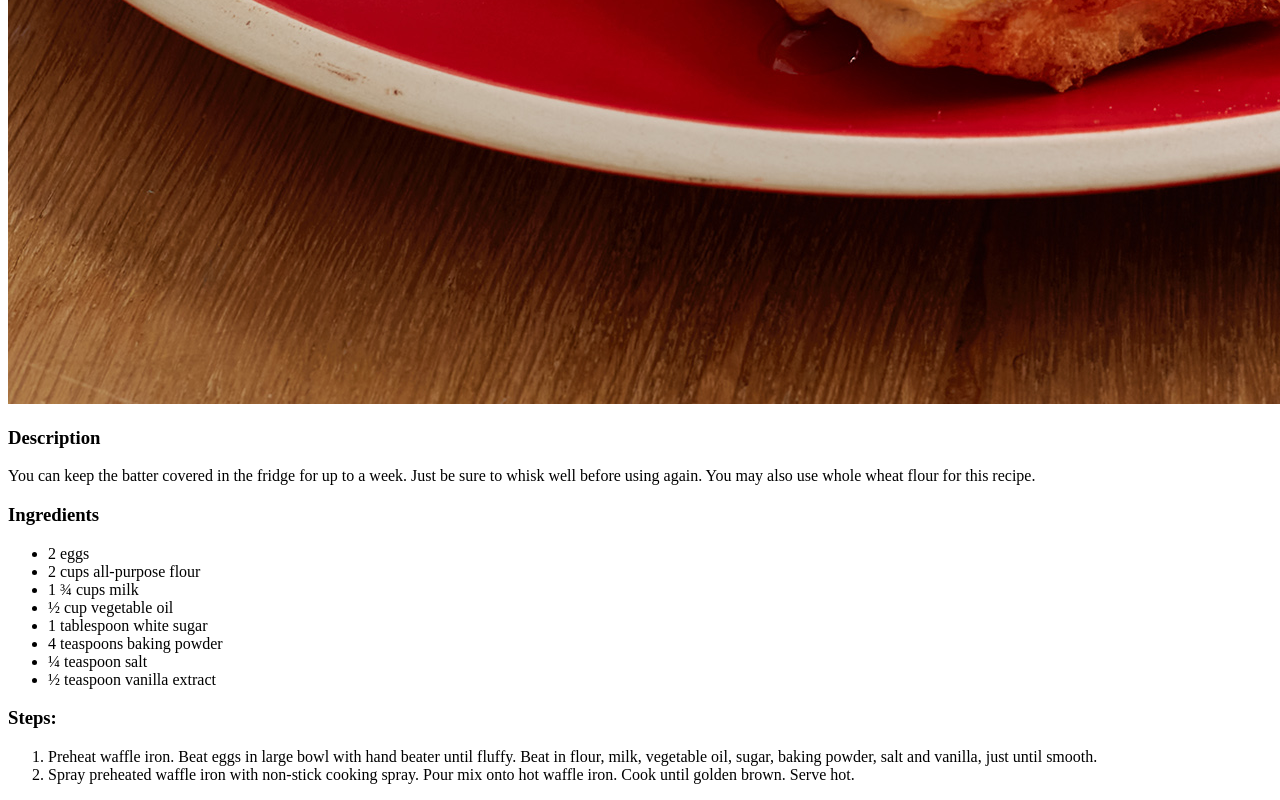
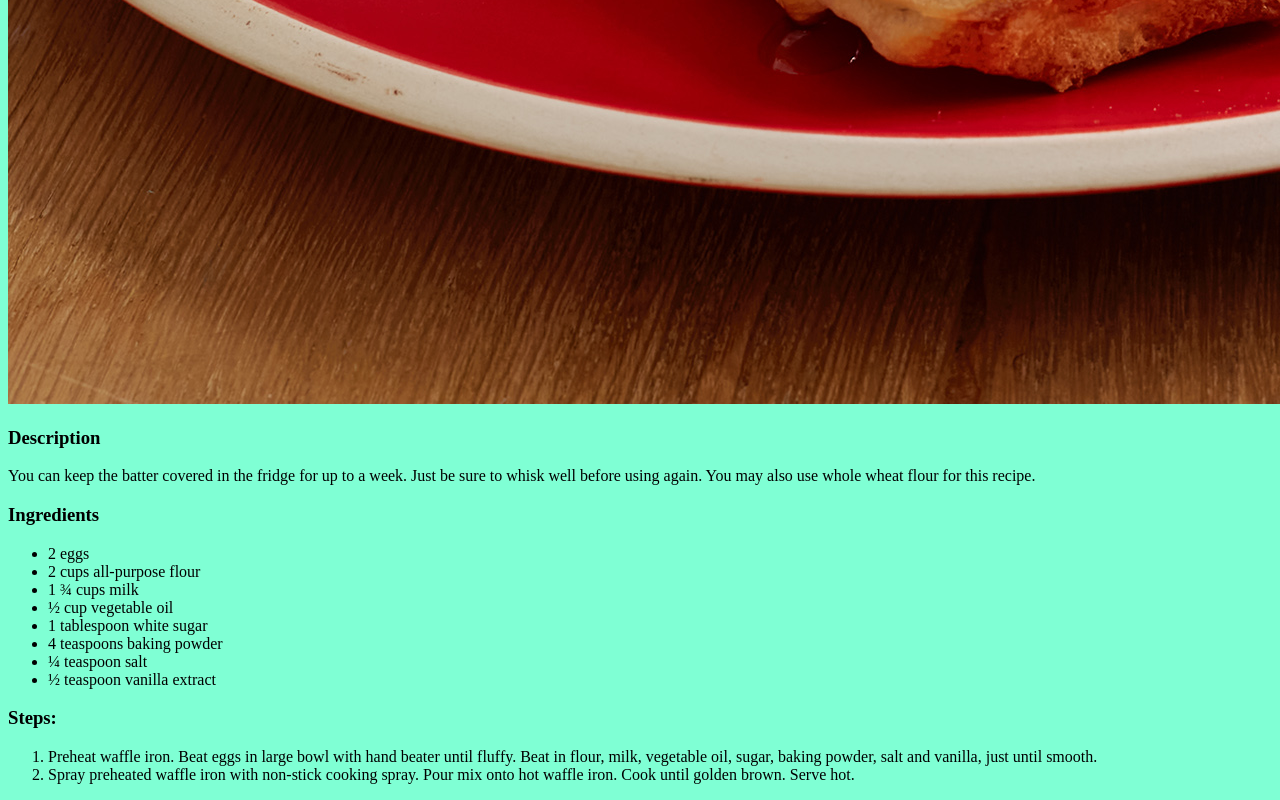
Before and after one commit to NinjaChacha08/odin-recipes, a plain HTML site: page recipes/waffles.html in a window 1280 px wide. Shown: the part 1676-2476 px from the top of the page. Drawn offline with Linux system fonts and the light colour scheme.

Commit message:
Added Css Designs

```diff
--- a/recipes/waffles.html
+++ b/recipes/waffles.html
@@ -1,17 +1,33 @@
 <!DOCTYPE html>
-<html>
+<html lang="en">
+
     <head>
+        <meta charset="UTF-8">
         <title>Waffles</title>
+        <link rel="stylesheet" href="./crepes.css">
     </head>
 
-    <body>
-        <h1>Waffles</h1>
-        <p><img src="../images/Waffles.jpeg"></p>
+    <body style="background-color: aquamarine;">
+        <div class="title">
+            <h1>Waffles</h1>
+        </div>
 
-        <p><h3>Description</h3></p>
-        <p>You can keep the batter covered in the fridge for up to a week. Just be sure to whisk well before using again. You may also use whole wheat flour for this recipe.</p>
-        <p><h3>Ingredients</h3></p>
-        <p><ul>
+        <img src="../images/Waffles.jpeg"></p>
+
+        <div class="dscrp">
+            <h3>Description</h3>
+        </div>
+
+        <div class="dscrp1">
+        You can keep the batter covered in the fridge for up to a week. Just be sure to whisk well before using again. You may also use whole wheat flour for this recipe.
+        </div>
+
+        <div class="ing">
+            <h3>Ingredients</h3>
+        </div>
+
+        <div class="intlist">
+        <ul>
             <li>2 eggs</li>
             <li>2 cups all-purpose flour</li>
             <li>1 ¾ cups milk</li>
@@ -20,13 +36,19 @@
             <li>4 teaspoons baking powder</li>
             <li>¼ teaspoon salt</li>
             <li>½ teaspoon vanilla extract</li>
-        </ul></p>
+        </ul>
+        </div>
 
-        <p><h3>Steps:</h3></p>
-        <p><ol>
+        <div class="stps">
+            <h3>Steps:</h3></p>
+        </div>
+
+        <div class="stps1">
+        <ol>
             <li>Preheat waffle iron. Beat eggs in large bowl with hand beater until fluffy. Beat in flour, milk, vegetable oil, sugar, baking powder, salt and vanilla, just until smooth.</li>
             <li>Spray preheated waffle iron with non-stick cooking spray. Pour mix onto hot waffle iron. Cook until golden brown. Serve hot.</li>
-        </ol></p>
+        </ol>
+        </div>
 
     </body>
 </html>
```
Also changed, not shown: index.html (+23 -11 lines), recipes/basic-crepes.html (+34 -12 lines), recipes/easy-pancakes.html (+33 -12 lines).
